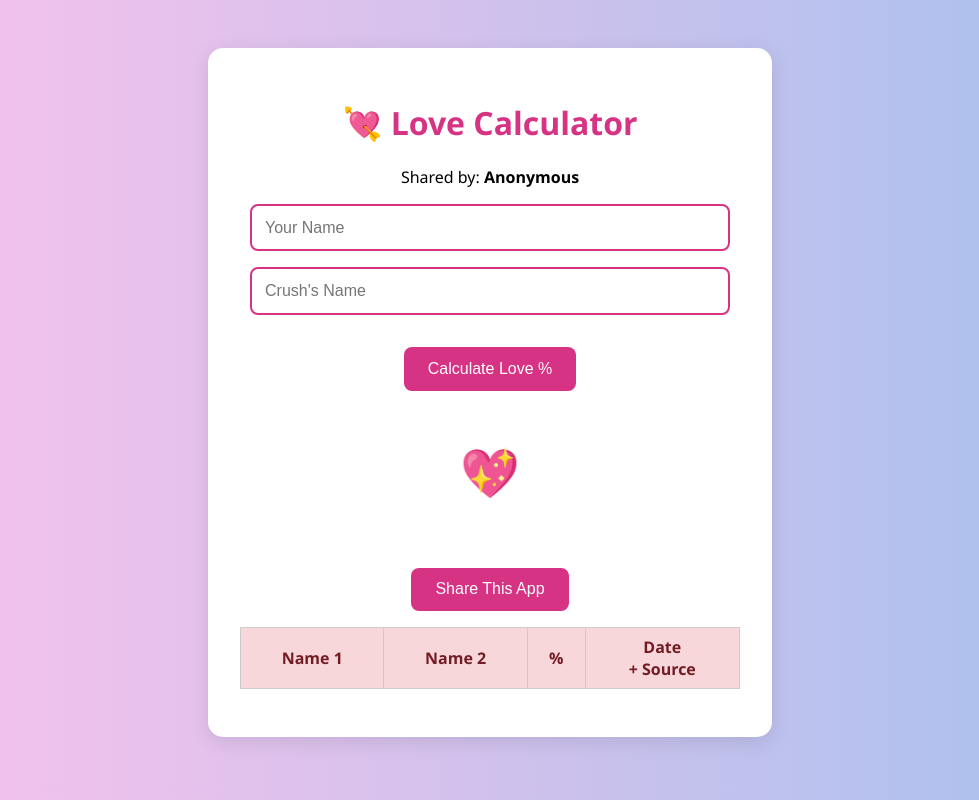
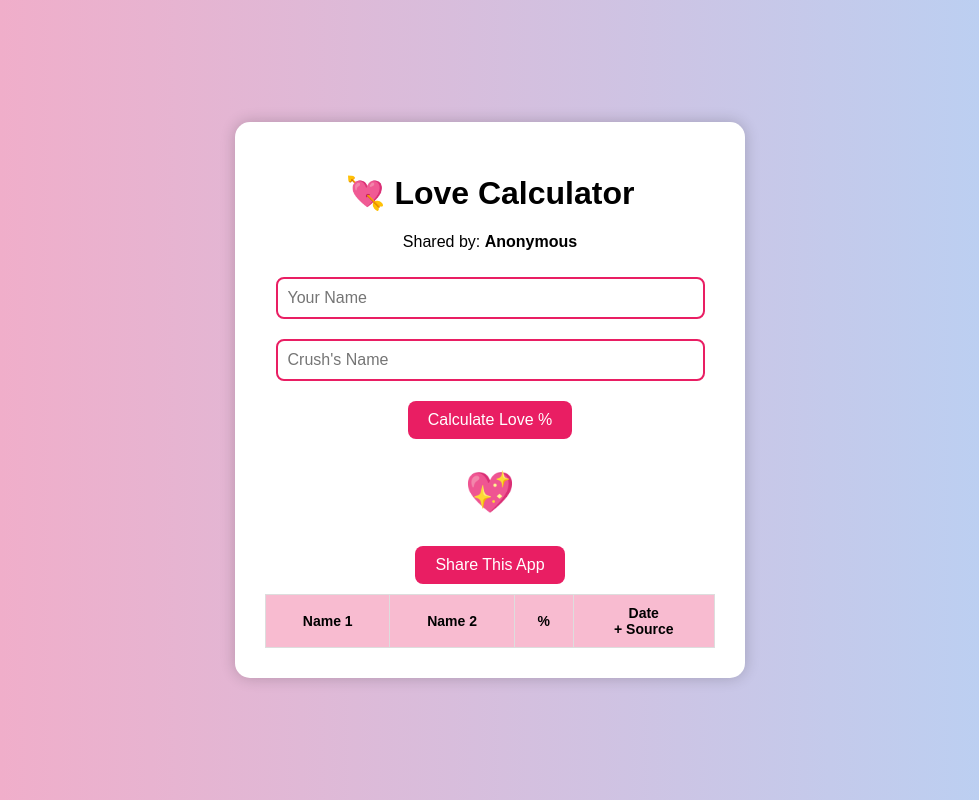
Before and after one commit to PradiptaChandraGiri/love-calculator, a plain HTML site: page index.html in a window 1280 px wide. Shown: the whole page, without its empty margins (150-1129 px from the left). Drawn offline with Linux system fonts and the light colour scheme.

Commit message:
Update style.css

```diff
--- a/style.css
+++ b/style.css
@@ -1,73 +1,64 @@
 body {
-  background: linear-gradient(to right, #fbc2eb, #a6c1ee);
-  font-family: 'Segoe UI', Tahoma, Geneva, Verdana, sans-serif;
-  text-align: center;
+  font-family: 'Arial', sans-serif;
+  background: linear-gradient(to right, #f8a9c4, #b4d4f7);
+  display: flex;
+  justify-content: center;
+  align-items: center;
+  height: 100vh;
   margin: 0;
-  padding: 0;
 }
 
 .container {
-  max-width: 500px;
-  margin: 3em auto;
   background: white;
-  padding: 2em;
+  padding: 30px;
   border-radius: 15px;
-  box-shadow: 0 5px 20px rgba(0,0,0,0.1);
-}
-
-h1 {
-  color: #d63384;
-  font-weight: bold;
+  box-shadow: 0px 0px 15px rgba(0,0,0,0.2);
+  text-align: center;
+  width: 90%;
+  max-width: 450px;
 }
 
 input {
-  display: block;
   width: 90%;
-  margin: 1em auto;
-  padding: 0.8em;
-  border: 2px solid #d63384;
+  padding: 10px;
+  margin: 10px 0;
+  border: 2px solid #e91e63;
   border-radius: 8px;
-  font-size: 1em;
+  font-size: 16px;
 }
 
 button {
-  background: #d63384;
+  background-color: #e91e63;
   color: white;
   border: none;
-  padding: 0.8em 1.5em;
-  margin-top: 1em;
+  padding: 10px 20px;
+  margin: 10px;
   border-radius: 8px;
   cursor: pointer;
-  font-size: 1em;
-  transition: background 0.3s ease;
+  font-size: 16px;
 }
 
 button:hover {
-  background: #a61e4d;
+  background-color: #d81b60;
 }
 
 .heart {
-  font-size: 3em;
-  margin: 1em 0;
-}
-
-.result {
-  font-weight: bold;
-  font-size: 1.2em;
+  font-size: 40px;
+  margin: 20px 0;
 }
 
 table {
-  margin: 1em auto;
+  margin: 0 auto;
+  border-collapse: collapse;
   width: 100%;
-  border-collapse: collapse;
 }
 
 th, td {
-  padding: 0.5em;
-  border: 1px solid #ccc;
+  border: 1px solid #ddd;
+  padding: 10px;
+  font-size: 14px;
 }
 
 th {
-  background: #f8d7da;
-  color: #721c24;
+  background-color: #f8bbd0;
 }
```
